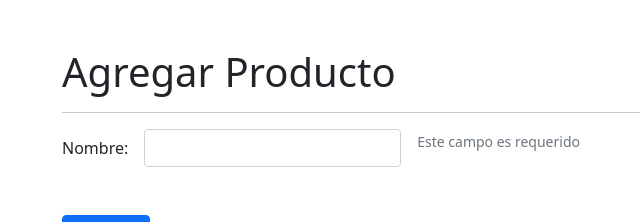
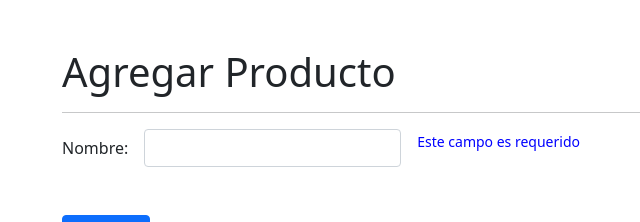
Before and after one commit to Lcastro98/DirectivasApp, an Angular app: page /productos/agregar in a window 1280 px wide. Shown: the top 222 px of the page, without its empty margins (20-660 px from the left). Built offline with nearby package versions, Linux system fonts and the light colour scheme.

Commit message:
Cambiar el color con la directiva personalizada

```diff
--- a/src/app/productos/pages/agregar/agregar.component.html
+++ b/src/app/productos/pages/agregar/agregar.component.html
@@ -13,6 +13,8 @@
         </div>
         <div class="col-auto">
             <span class="form-text"
+                    error-msg
+                    color="blue"
                     *ngIf="tieneError('nombre')">
                 Este campo es requerido
             </span>
--- a/src/app/productos/productos.module.ts
+++ b/src/app/productos/productos.module.ts
@@ -4,6 +4,7 @@
 
 import { ProductosRoutingModule } from './productos-routing.module';
 import { AgregarComponent } from './pages/agregar/agregar.component';
+import { SharedModule } from '../shared/shared.module';
 
 
 @NgModule({
@@ -13,7 +14,8 @@
   imports: [
     CommonModule,
     ProductosRoutingModule,
-    ReactiveFormsModule
+    ReactiveFormsModule,
+    SharedModule
   ]
 })
 export class ProductosModule { }
--- /dev/null
+++ b/src/app/shared/directives/error-msg.directive.ts
@@ -0,0 +1,23 @@
+import { Directive, ElementRef, Input, OnInit } from '@angular/core';
+
+@Directive({
+  selector: '[error-msg]'
+})
+export class ErrorMsgDirective implements OnInit {
+
+  htmlElement:ElementRef<HTMLElement>;
+  @Input() color: string = 'red';
+
+  constructor(private el: ElementRef<HTMLElement>) {
+    this.htmlElement = el;
+  }
+
+  ngOnInit(): void {
+   this.setColor();
+  }
+
+  setColor(): void {
+    this.htmlElement.nativeElement.style.color = this.color
+  }
+
+}
```
Also changed, not shown: src/app/shared/shared.module.ts (+6 -4 lines).
